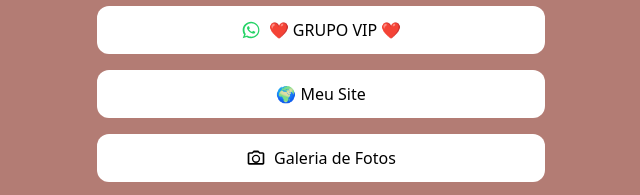
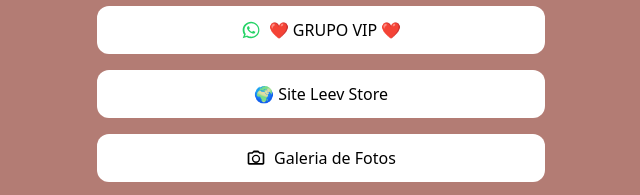
Before and after one commit to MarceloLibanori/meulinktree, a plain HTML site: page index.html in a window 1280 px wide. Shown: the part 422-617 px from the top of the page, 319-959 px from the left. Drawn offline with nearby package versions, Linux system fonts and the light colour scheme.

Commit message:
ajusto link site

```diff
--- a/index.html
+++ b/index.html
@@ -55,7 +55,7 @@
 
         <a href="https://leevstore.com.br" target="_blank"
             class="bg-white text-black py-3 rounded-xl text-center font-medium hover:bg-gray-200 transition">
-            🌍 Meu Site
+            🌍 Site Leev Store
         </a>
         <a href="https://drive.google.com/drive/folders/1nCGaXcf-9SAK6vguKs6mkGEji0GnN8L9" target="_blank"
             class="bg-white text-black py-3 rounded-xl text-center font-medium hover:bg-gray-200 transition flex items-center justify-center gap-2">
```
